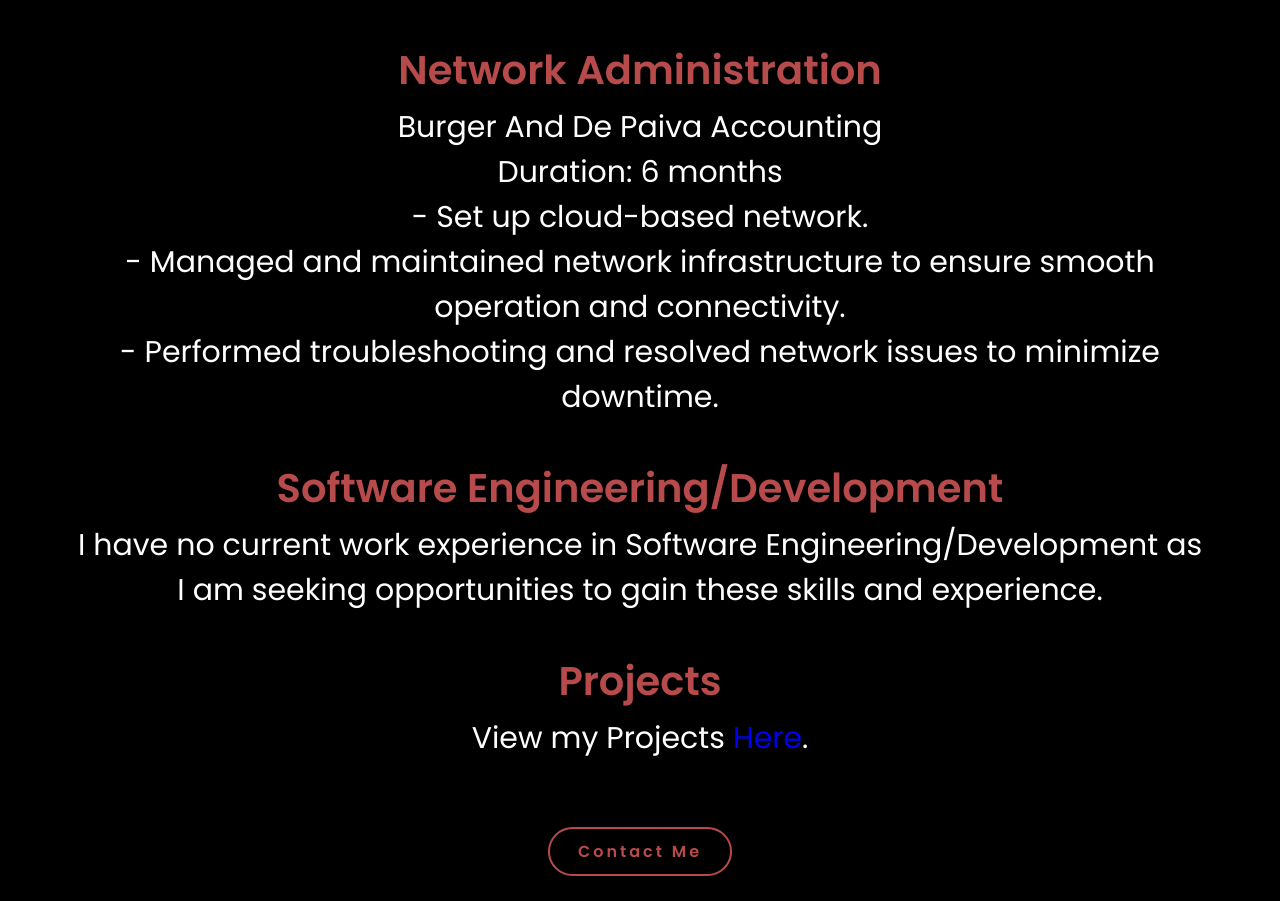
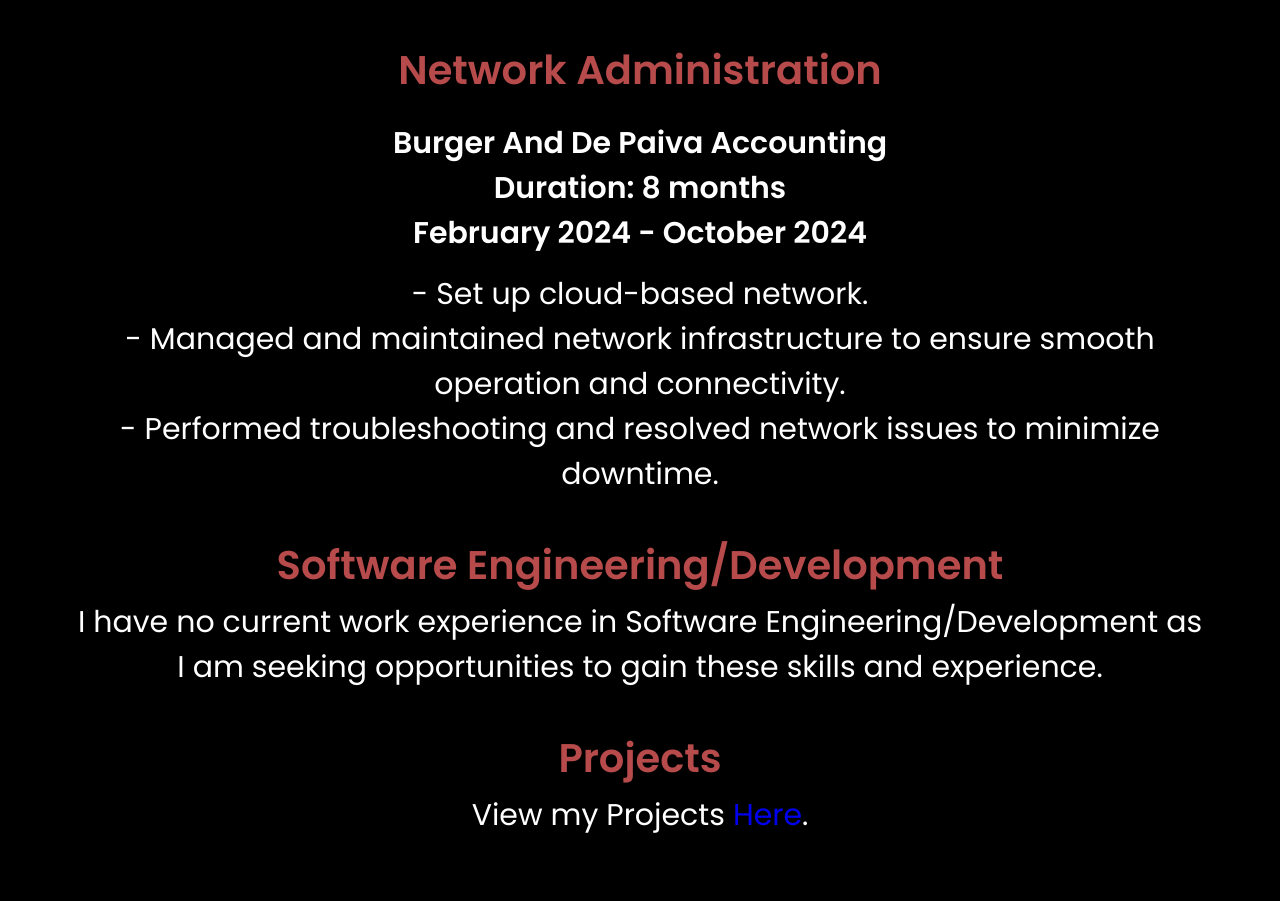
Before and after one commit to titancodes7/Portfolio, a plain HTML site: page all/experience.html in a window 1280 px wide. Shown: the part 924-1825 px from the top of the page. Drawn offline with Linux system fonts and the light colour scheme.

Commit message:
Bold Headings

```diff
--- a/all/experience.html
+++ b/all/experience.html
@@ -36,8 +36,11 @@
                 <p>- Graduated in 2023</p>
                 <h3>Freelance Experience</h3>
                 <h3>Network Administration</h3>
-                <p>Burger And De Paiva Accounting</p>
-                <p>Duration: 6 months</p>
+                <br>
+                <p><b>Burger And De Paiva Accounting</b></p>
+                <p><b>Duration: 8 months</b></p>
+                <p><b>February 2024 - October 2024</b></p>
+                <br>
                 <p>- Set up cloud-based network.</p>
                 <p>- Managed and maintained network infrastructure to ensure smooth operation and connectivity.</p>
                 <p>- Performed troubleshooting and resolved network issues to minimize downtime.</p>
```
